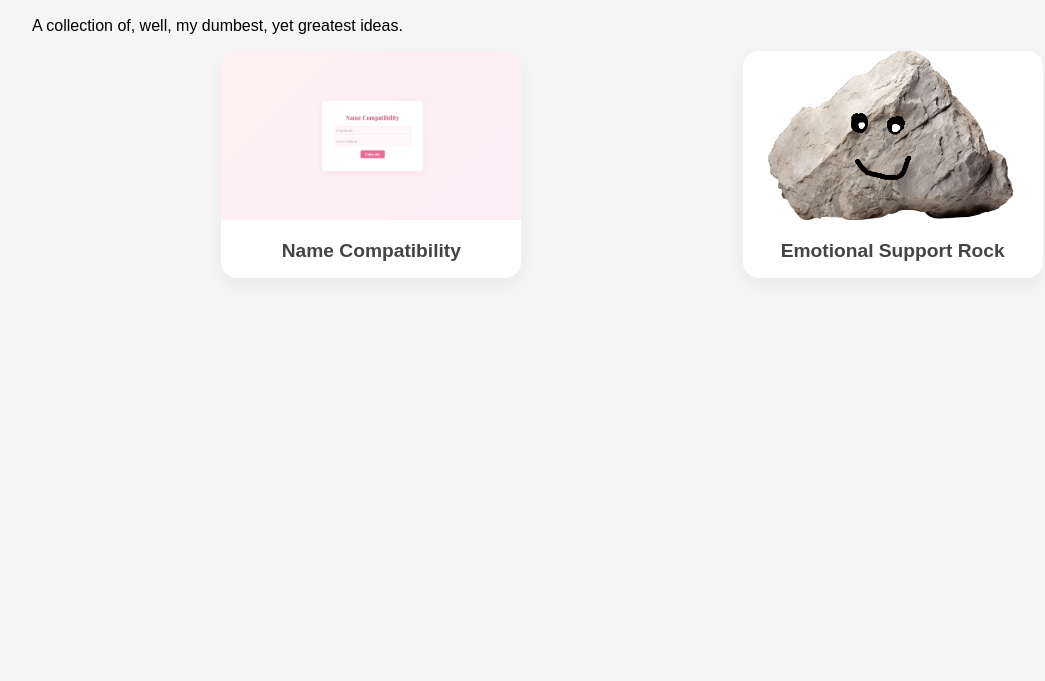
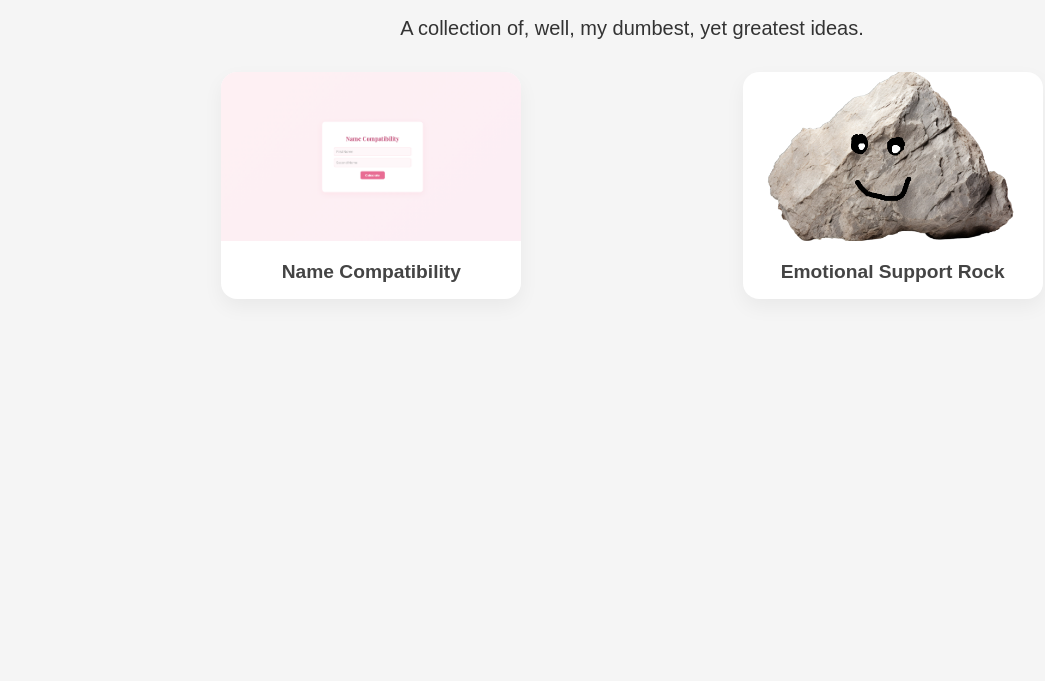
Before and after one commit to Skyzimos/dumb-ideas, a plain HTML site: page index.html in a window 1280 px wide. Shown: the part 119-800 px from the top of the page, without its empty margins (8-1053 px from the left). Drawn offline with Linux system fonts and the light colour scheme.

Commit message:
Updated style.css to latest framework

```diff
--- a/style.css
+++ b/style.css
@@ -11,6 +11,13 @@ body {
 #main-container h1 {
     text-align: center;
     font-size: 2.5rem;
+    color: #333;
+    margin-bottom: 2rem;
+}
+
+#main-container p {
+    text-align: center;
+    font-size: 1.25rem;
     color: #333;
     margin-bottom: 2rem;
 }
```
